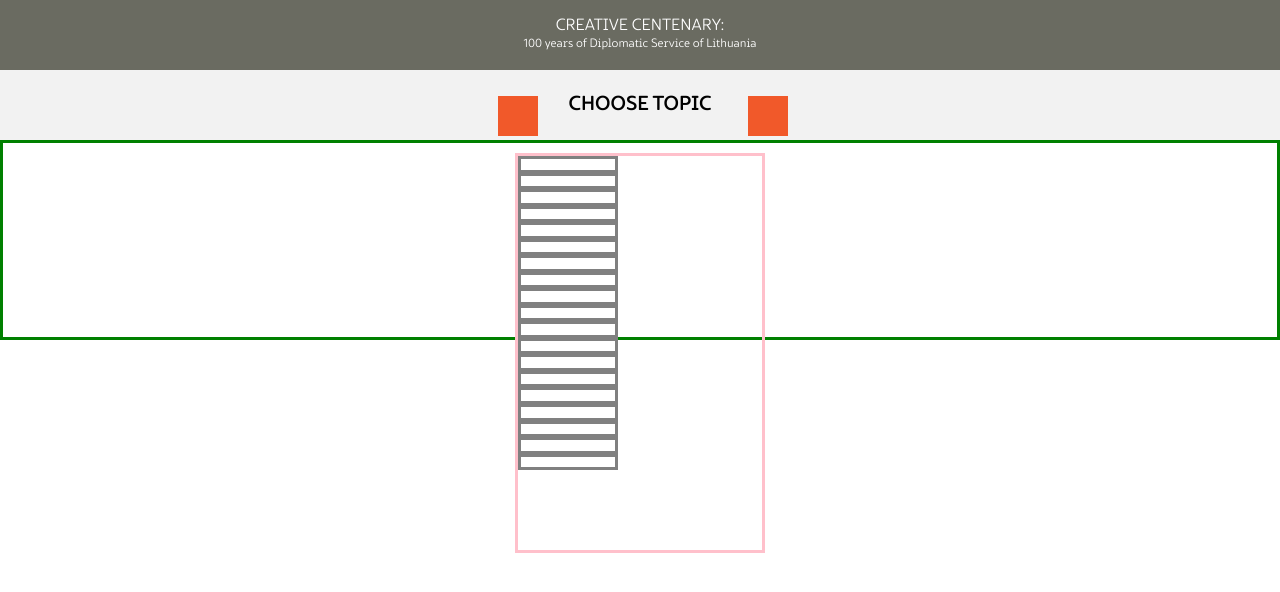
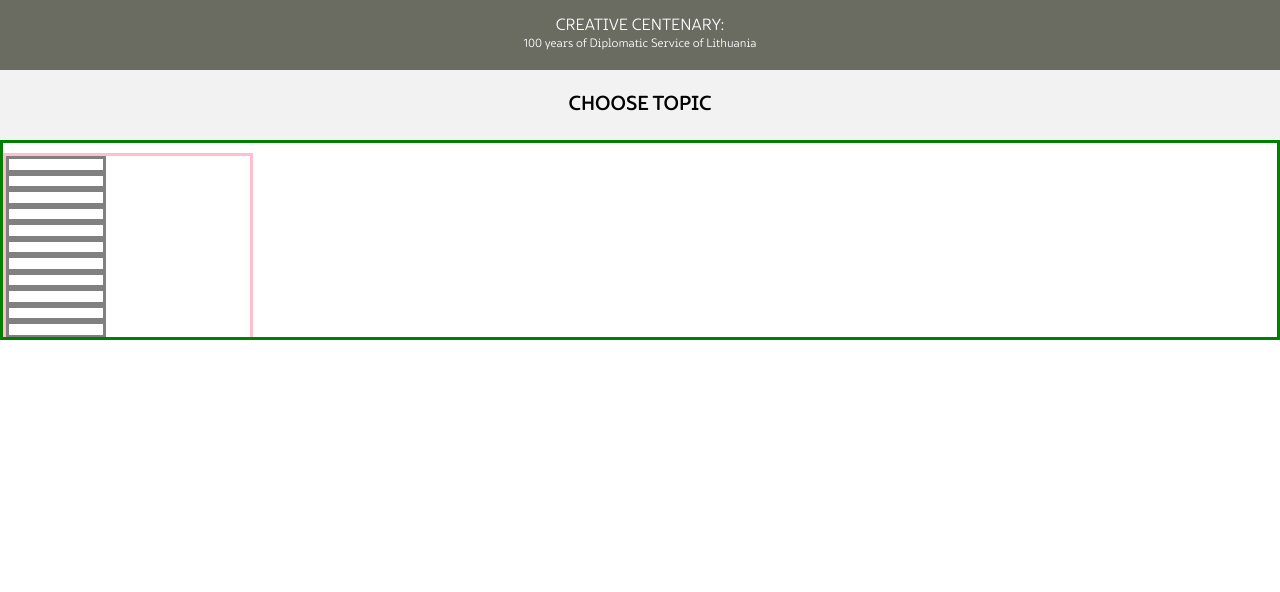
Before and after one commit to robertasliekis/urmas-testing, a React (Create React App) app: page / in a window 1280 px wide. Shown: the top 592 px of the page. Built offline with nearby package versions, Linux system fonts and the light colour scheme.

Commit message:
initial commit

```diff
--- a/src/index.css
+++ b/src/index.css
@@ -426,33 +426,14 @@
 }
 
 .topics-container .content .topics-list-wrapper {
-  display: -webkit-box;
-  display: -ms-flexbox;
-  display: flex;
-  -webkit-box-pack: center;
-      -ms-flex-pack: center;
-          justify-content: center;
-  -webkit-box-orient: horizontal;
-  -webkit-box-direction: normal;
-      -ms-flex-direction: row;
-          flex-direction: row;
-  -webkit-box-align: center;
-      -ms-flex-align: center;
-          align-items: center;
-  -ms-flex-direction: column;
-      flex-direction: column;
-  -webkit-box-pack: start;
-      -ms-flex-pack: start;
-          justify-content: flex-start;
-  overflow: visible;
+  display: block;
+  overflow: auto;
   height: 200px;
   border: 3px solid green;
   width: 100%;
   -webkit-box-sizing: border-box;
           box-sizing: border-box;
   position: relative;
-  -ms-flex-wrap: nowrap;
-      flex-wrap: nowrap;
 }
 
 .topics-container .content .topics-list-wrapper .topics-list {
@@ -488,8 +469,6 @@
           box-sizing: border-box;
   height: 400px;
   border: 3px solid pink;
-  -ms-flex-wrap: nowrap;
-      flex-wrap: nowrap;
 }
 
 .topics-container .content .topics-list-wrapper .topics-list .topic {
--- a/src/index.scss
+++ b/src/index.scss
@@ -280,17 +280,18 @@
     }
     .topics-list-wrapper {
       // height: calc(100vh - 2 * var(--title-height) - 56px);
-      @include displayFlexColumn();
-      justify-content: flex-start;
+      // @include displayFlexColumn();
+      // justify-content: flex-start;
+      display: block;
       // overflow-x: scroll;
-      overflow: visible;
+      overflow: auto;
       height: 200px;
 
       border: 3px solid green;
       width: 100%;
       box-sizing: border-box;
       position: relative;
-      flex-wrap: nowrap;
+
       .topics-list {
         @include displayFlexColumn();
         align-items: flex-start;
@@ -305,7 +306,6 @@
         box-sizing: border-box;
         height: 400px;
         border: 3px solid pink;
-        flex-wrap: nowrap;
 
         .topic {
           // margin-bottom: 35px;
```
Also changed, not shown: 1 other file (tests, documents, lock files or other folders).
